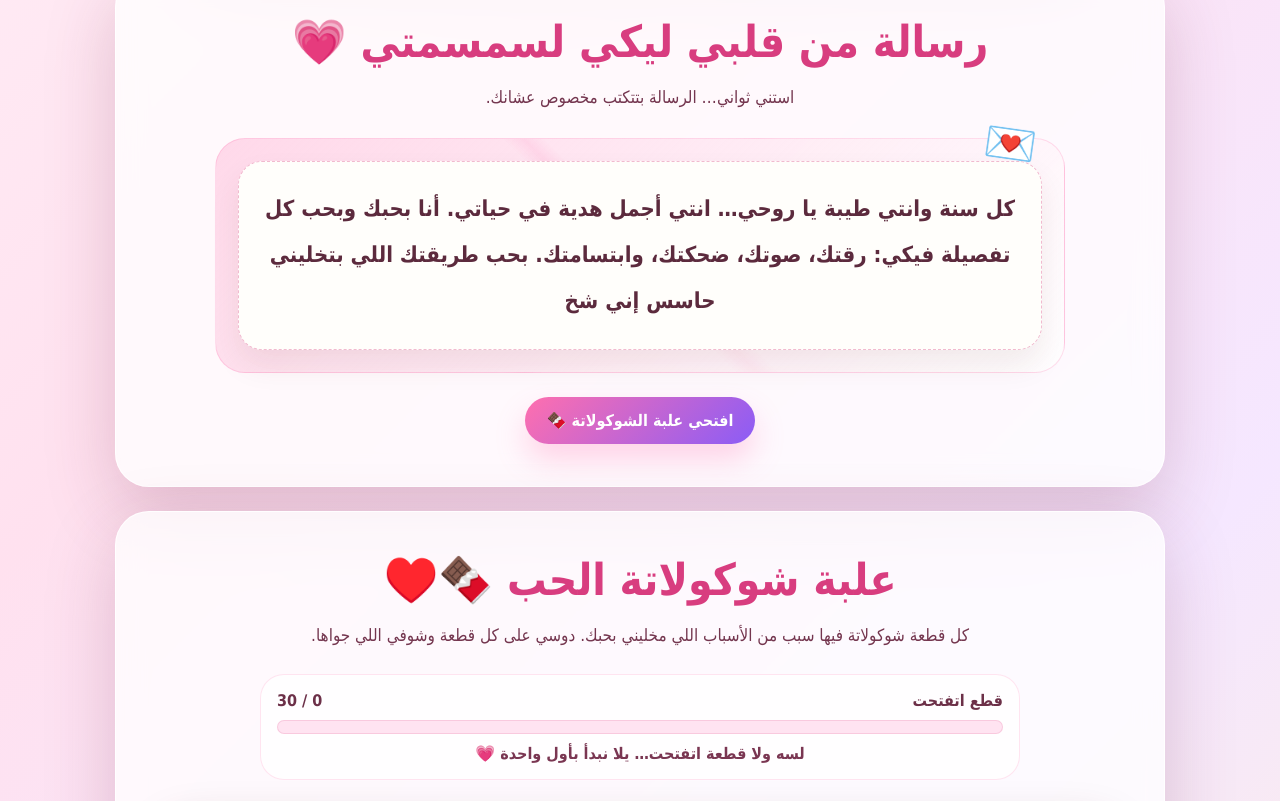
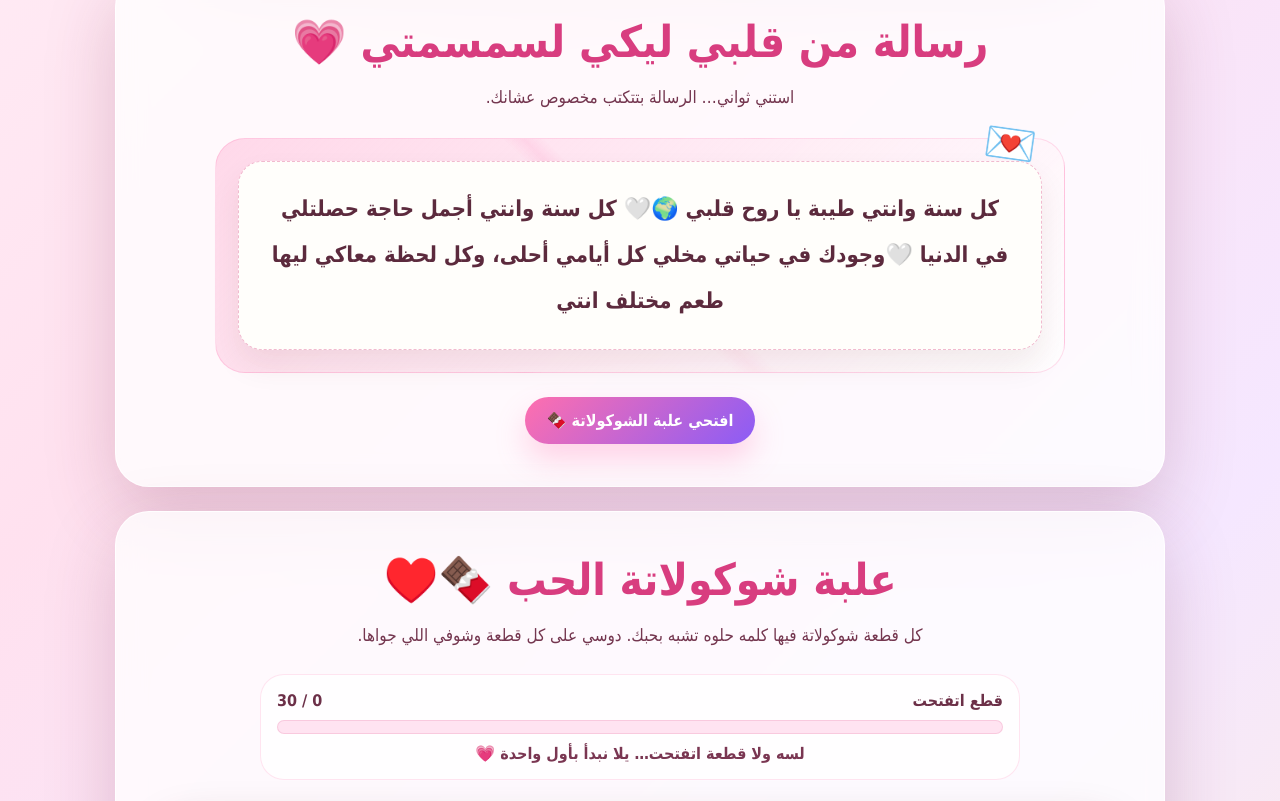
Before and after one commit to engpotter1/my_princess, a plain HTML site: page index.html in a window 1280 px wide. Shown: the part 923-1724 px from the top of the page. Drawn offline with Linux system fonts and the light colour scheme.

Commit message:
Update text content in index.html

```diff
--- a/index.html
+++ b/index.html
@@ -589,7 +589,7 @@
 
         <div class="crown">👑</div>
 
-        <h1>كل سنة وانتي طيبة يا سمسمتي<span id="nameInTitle">يا أميرتي</span> ♥️</h1>
+        <h1> كل سنة وانتي طيبة يا سمسمتي<span id="nameInTitle">يا أميرتي</span> ♥️</h1>
 
         <p class="lead">
           انتي أجمل هدية في حياتي… والبرنامج ده معمول عشانك انتي بس:
@@ -633,7 +633,7 @@
     <section id="chocolate" class="card section-card">
       <h2 class="section-title">علبة شوكولاتة الحب 🍫♥️</h2>
       <p class="sub">
-        كل قطعة شوكولاتة فيها سبب من الأسباب اللي مخليني بحبك.
+        كل قطعة شوكولاتة فيها كلمه حلوه تشبه بحبك.
         دوسي على كل قطعة وشوفي اللي جواها.
       </p>
 
@@ -657,9 +657,10 @@
       <h2 class="section-title">وفي الآخر… 🫶🏻</h2>
 
       <p class="quote">
-        بحب حياتك، شجاعتك، ذكائك، أحلامك كلها، وكل حاجة بتحبيها بحب أعرفها.
-        بحب أعرف كل حاجة عنك… عشان انتي أميرتي، وحياتي الصغننة،
-        وأجمل بنوتة في الدنيا كلها.
+      حبيت انو اعمل حاجه مميزه ليكي ف العيد دا
+        حاجه بسيطه خالص مني يا ريت تعجبك
+        بحبك يا بنوتي و ان شاء لله نبقي مع بعض ف اقرب وقت
+        كل مليون سنه و انتي طيبه يا اميرتي 🫶🏻
       </p>
 
       <button class="btn primary" id="finalBtn" type="button">دوسي هنا للآخر خالص 💝</button>
@@ -694,7 +695,7 @@
     document.getElementById("nameInTitle").textContent = princessName;
 
     const introText =
-      "كل سنة وانتي طيبة يا روحي… انتي أجمل هدية في حياتي. أنا بحبك وبحب كل تفصيلة فيكي: رقتك، صوتك، ضحكتك، وابتسامتك. بحب طريقتك اللي بتخليني حاسس إني شخص مميز. النهارده مش مجرد يوم حلو… ده يوم اتولدت فيه أجمل حاجة حصلت في حياتي.";
+      "كل سنة وانتي طيبة يا روح قلبي 🌍🤍 كل سنة وانتي أجمل حاجة حصلتلي في الدنيا 🤍وجودك في حياتي مخلي كل أيامي أحلى، وكل لحظة معاكي ليها طعم مختلف انتي بنتي، أميرتي، ودلوعتي اللي قلبي متعلق بيها أكتر من أي حاجه بحب ضحكتك اللي بتطمنّي، وكلامك اللي بيهون عليا الدنيا،";
 
     /*
       ملاحظة: رقم 4 كان ناقص في كلامك، فحطيت “تفاصيلك الصغيرة”.
@@ -703,34 +704,34 @@
     const reasons = [
       "بحبك.",
       "وبحبك تاني… عشان الحب معاكي ملوش آخر.",
-      "بحب اسمك.",
+      "بحب اسمك .... مووت اسماء بجد اسمك مميز بشكل لايق عليكي بنوتي لايق عليها الاسم.",
       "بحب تفاصيلك الصغيرة اللي محدش ياخد باله منها غيري.",
-      "بحب شخصيتك.",
-      "بحب ضحكتك.",
-      "بحب ابتسامتك.",
-      "بحب صوتك.",
-      "بحب حبك.",
-      "بحب عيونك.",
-      "بحب فرحتك.",
-      "بحب زعلك.",
-      "بحب عصبيتك.",
-      "بحب حنيتك.",
-      "بحب تقديرك.",
-      "بحب صداقتنا.",
-      "بحب جمالك.",
-      "بحب نصايحك.",
-      "بحب قلبك.",
-      "بحب رسائلك كلها… كلمة كلمة.",
-      "بحب أسلوبك.",
-      "بحب مساعدتك.",
-      "بحب كلامك وقت ما بتدلعيني.",
-      "بحب الوقت اللي بتكلم فيه معاكي.",
+      "بحب شخصيتك العنيده.",
+      "بحب ضحكتك صوتك و انتي بتضحكي بحس اني عملت احلي حاجه ف حياتي.",
+      "بحب ابتسامتك بتبقي قمر اوي بيها.",
+      "بحب صوتك بتلكك علشان اسمعه.",
+      "بحب روحك حلوه بشكل يعني مقولكيش.",
+      "بحب عيونك .... شقطيني بيها من زمان.",
+      "بحب فرحتك بتبقي البسمه علي خدودك احلي.",
+      "بحب زعلك بس مينفعش سمسمتي تزعل عمر م كان الزعل بيليق عليها.",
+      "بحب عصبيتك بتبقي عسل مووت.",
+      "بحب حنيتك مووووت.",
+      "بحب تشجيعك وقت م اعمل اي حاجه و احس اني فرحان ويكون انتي فرحانه ليا و بتشجعيني.",
+      "عسليته قلبي.",
+      "قمر يا اخواتشي.",
+      "بحب نصايحك وقت م اكون محتاج .",
+      "بحب قلبك الصغنن دا ليا انا قاعد فيه بايت فيه.",
+      "بحب رسايلك كلها… كلمة كلمة.",
+      "بحب أسلوبك ف الكلام حتي ف التعامل معايا وقت م اتعصب انتي شلتيها ب اسلوبك بجد.",
+      "بحب مساعدتك للناس و حبك ديما للخير.",
+      "بحب كلامك وقت ما بتدلعيني مووووت.",
+      "بحب الوقت اللي بتكلم فيه معاكي جداااا بكون قاعد مستننيه بشكل.",
       "بحب الذكريات اللي بينا ♥️",
-      "بحب عيوبك.",
-      "بحب مميزاتك.",
+      "وشك بيبقي فيه نور وقت الضحه زي ال علي وشك دلوقت .",
+      "انتي علي طبيعتك احلي و اجمل يا اميرتي.",
       "بحب الفرحة اللي بتكون معاكي انتي بس.",
-      "بحب إزاي بتخليني مبسوط ♥️",
-      "بحب الطريقة اللي بتكلميني بيها وكأني شخص مميز عندك."
+      "بحب الطريقة اللي بتكلميني بيها وكأني شخص مميز عندك.♥️",
+      "انا بحبك يا اسماء بحبك بجد يا رروحي بموت فيكييييييي❤️❤️🫶🏻"
     ];
 
     const typedText = document.getElementById("typedText");
```
